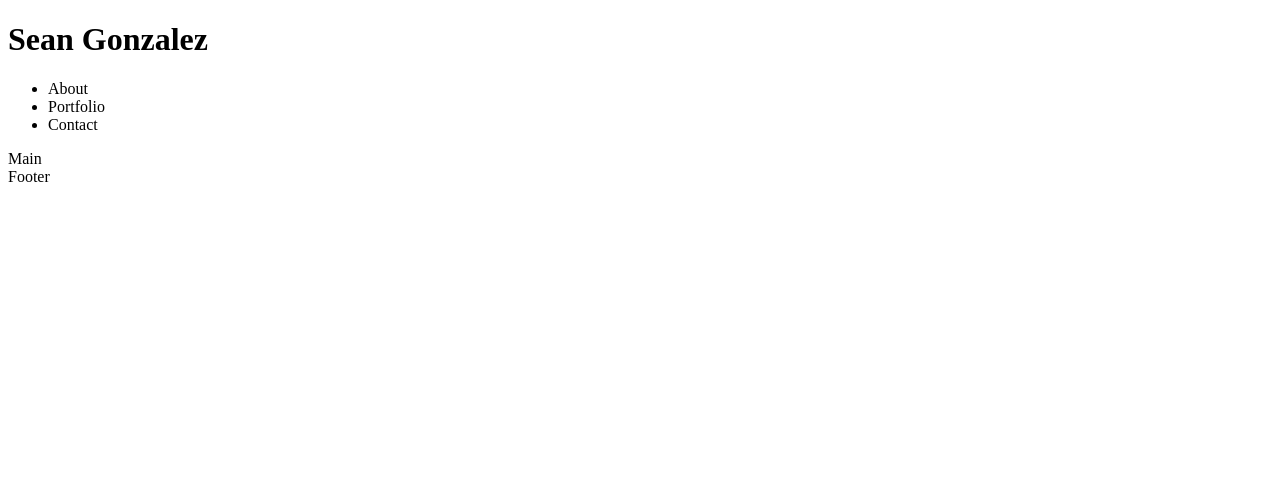
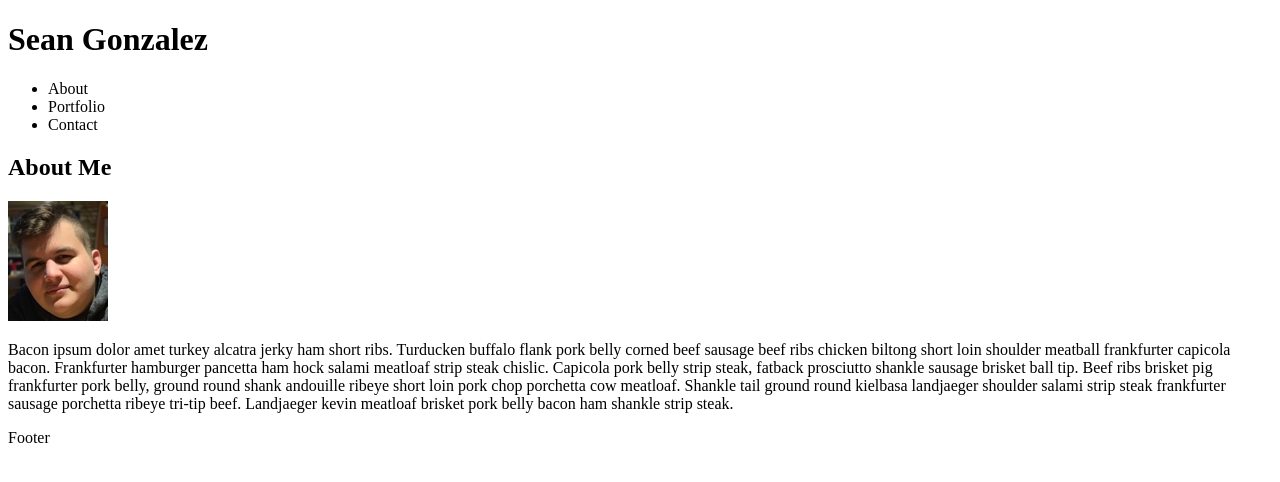
Before and after one commit to StormShocker/Portfolio, a plain HTML site: page index.html in a window 1280 px wide. Drawn offline with Linux system fonts and the light colour scheme.

Commit message:
Added main body to the About Me page.

```diff
--- a/index.html
+++ b/index.html
@@ -18,7 +18,13 @@
             </ul>
         </nav>
     </header>
-    <main>Main</main>
+    <main>
+        <section>
+            <h2>About Me</h2>
+            <img src="/assets/images/sean-photo-2.jpg" alt="Sean Gonzalez">
+            <p>Bacon ipsum dolor amet turkey alcatra jerky ham short ribs. Turducken buffalo flank pork belly corned beef sausage beef ribs chicken biltong short loin shoulder meatball frankfurter capicola bacon. Frankfurter hamburger pancetta ham hock salami meatloaf strip steak chislic. Capicola pork belly strip steak, fatback prosciutto shankle sausage brisket ball tip. Beef ribs brisket pig frankfurter pork belly, ground round shank andouille ribeye short loin pork chop porchetta cow meatloaf. Shankle tail ground round kielbasa landjaeger shoulder salami strip steak frankfurter sausage porchetta ribeye tri-tip beef. Landjaeger kevin meatloaf brisket pork belly bacon ham shankle strip steak.</p>
+        </section>
+    </main>
     <footer>Footer</footer>
 
 </body>
```
Also changed, not shown: assets/images/sean-photo-2.jpg (added), assets/images/sean-photo.jpg (added).
